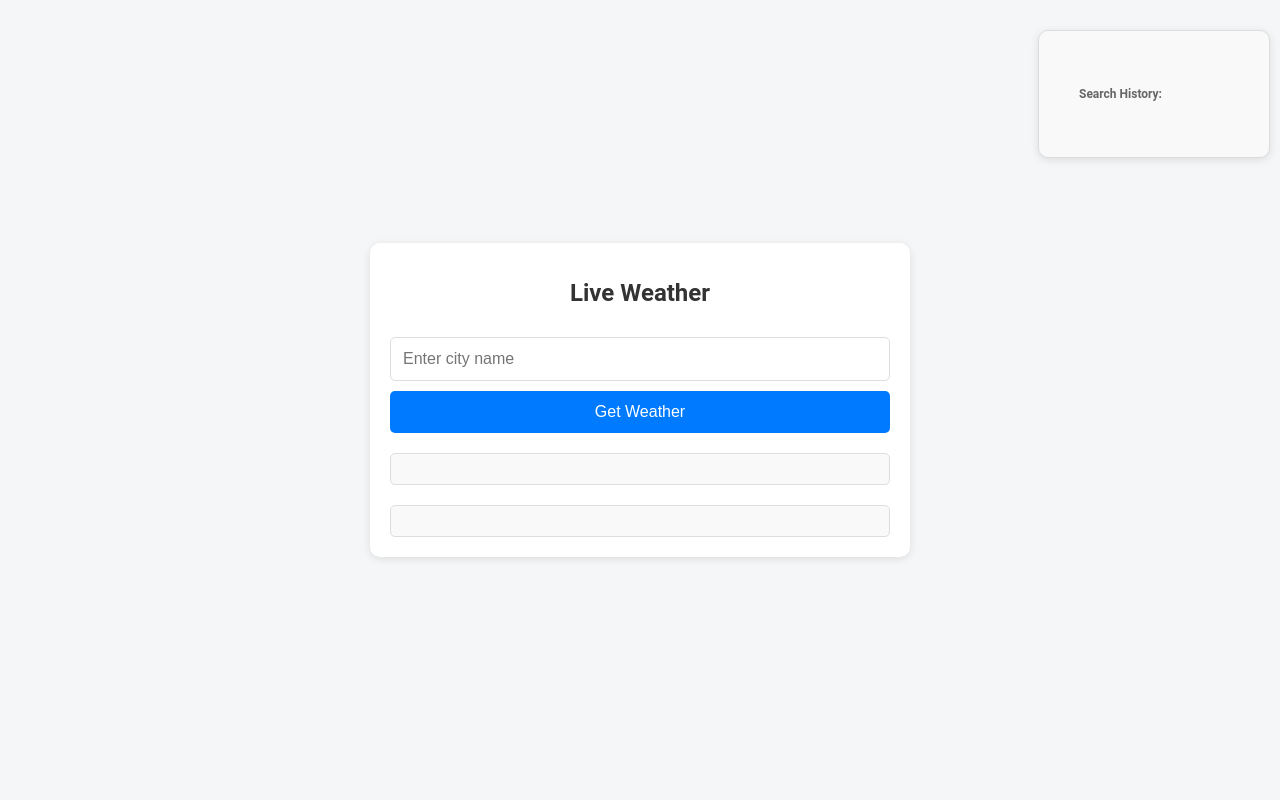
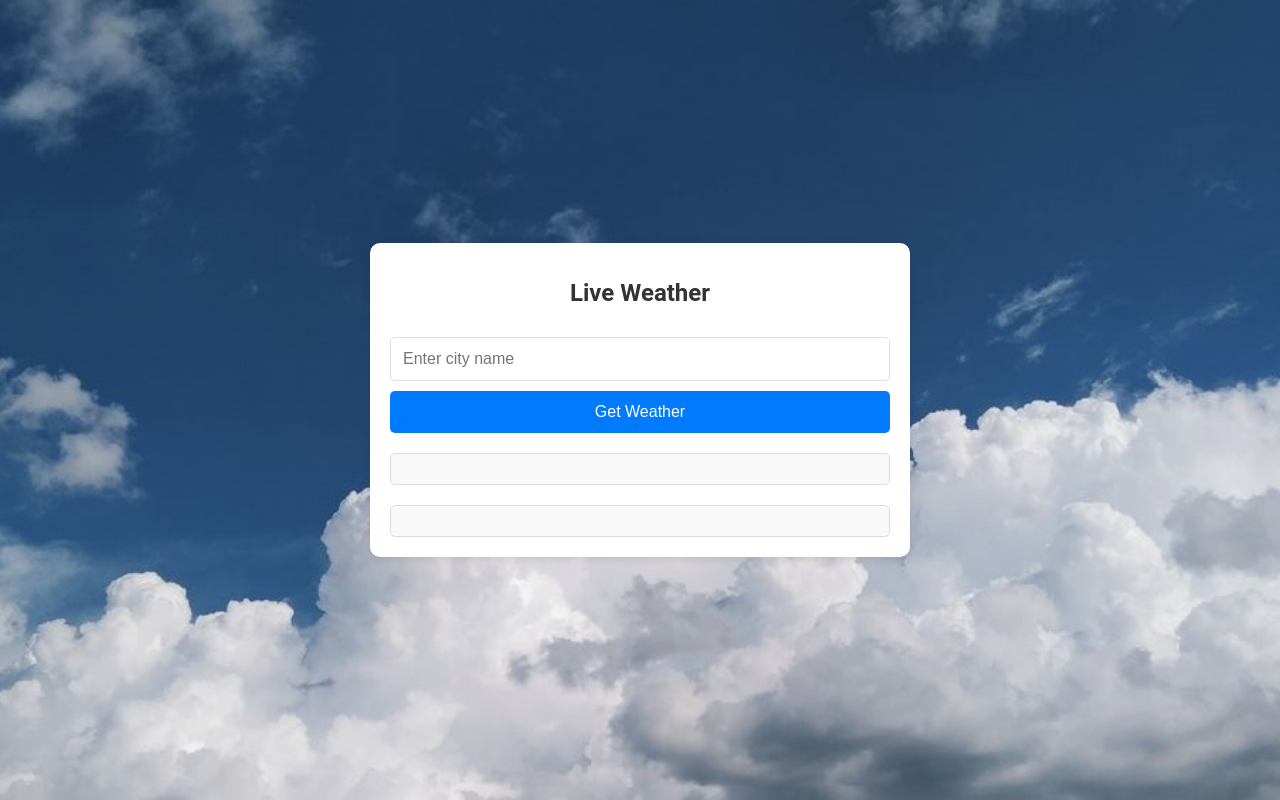
Before and after one commit to Castlemo/weather_app, a Flask app: page / in a window 1280 px wide. Run offline with Flask 3, Linux system fonts and the light colour scheme.

Commit message:
additional change(design)

```diff
--- a/app.py
+++ b/app.py
@@ -23,7 +23,7 @@ def weather():
     city = request.args.get('city').strip().lower()
     city = " ".join(city.split())  # 중간에 여러 공백이 있을 경우에도 한 칸 공백으로 만듦
     api_key = '008e5844dd6ea339f1fcbc7024bd54c8'
-    client_ip = request.remote_addr  # 클라이언트 IP 가져오기
+    client_ip = request.headers.get('X-Forwarded-For', request.remote_addr)  # 클라이언트 IP 가져오기
 
     # API에 도시 이름을 직접 요청
     response = requests.get(f"http://api.openweathermap.org/data/2.5/weather?q={city.title()}&appid={api_key}&units=metric")
@@ -33,7 +33,7 @@ def weather():
         temperature = data['main']['temp']
         description = data['weather'][0]['description']
 
-        if city not in search_history:
+        if city.title() not in search_history:
             search_history.append(city.title())
 
         return jsonify({
--- a/templates/index.html
+++ b/templates/index.html
@@ -8,13 +8,18 @@
     <style>
         body {
             font-family: 'Roboto', sans-serif;
-            background-color: #f4f6f8;
             margin: 0;
             padding: 0;
             display: flex;
             justify-content: center;
             align-items: center;
             height: 100vh;
+
+            /* 배경 이미지 설정 */
+            background-image: url('/static/image/Clouds.jpg');
+            background-size: cover;       /* 이미지가 화면을 꽉 채우도록 */
+            background-position: center;  /* 이미지의 가운데가 화면에 위치하도록 */
+            background-repeat: no-repeat; /* 이미지가 반복되지 않도록 */
         }
 
         .container {
@@ -58,7 +63,16 @@
             background-color: #0056b3;
         }
 
-        #weather-info, #network-info {
+        #weather-info {
+            margin-top: 20px;
+            padding: 15px;
+            border-radius: 5px;
+            background-color: #f9f9f9;
+            text-align: center;
+            border: 1px solid #ddd;
+        }
+
+        #network-info {
             margin-top: 20px;
             padding: 15px;
             border-radius: 5px;
@@ -87,22 +101,6 @@
             font-size: 40px;
             display: inline-block;
             margin-right: 10px;
-        }
-
-        #search-history {
-            font-size: 12px;
-            color: #666;
-            margin-top: 20px;
-            padding: 40px;  /* 안쪽 여백 */
-            border-radius: 10px;  /* 둥근 모서리 */
-            background-color: #f9f9f9;  /* 배경색 */
-            border: 1px solid #ddd;  /* 테두리 */
-            box-shadow: 0 2px 8px rgba(0, 0, 0, 0.1);  /* 그림자 효과 */
-            /* 위치 조정 */
-            position: absolute;
-            top: 10px;
-            right: 10px;
-            width: 150px;
         }
 
         .search-item {
@@ -161,15 +159,6 @@
         </div>
         <div id="weather-info"></div>
         <div id="network-info"></div>
-    </div>
-
-    <div id="search-history">
-        <h4>Search History:</h4>
-        <ul>
-            {% for city in search_history %}
-                <li class="search-item">{{ city }}</li>
-            {% endfor %}
-        </ul>
     </div>
 
     <script>
```
Also changed, not shown: static/image/Clouds.jpg (added), 1 other file.
